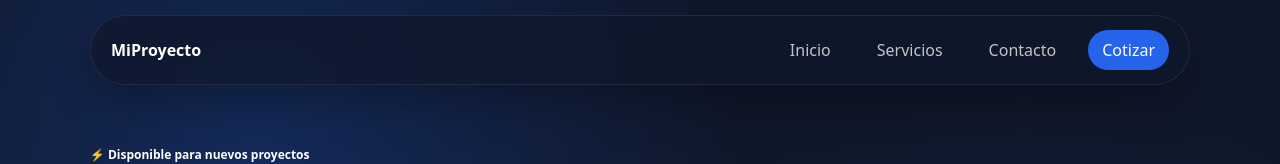
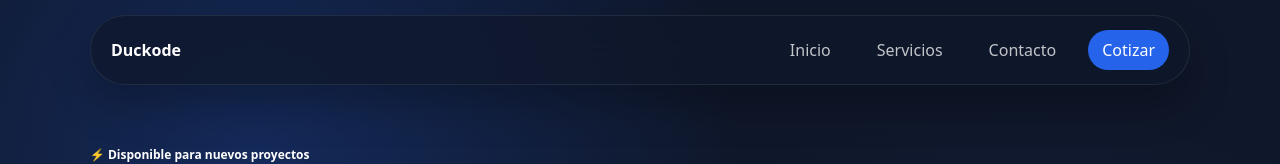
Before and after one commit to jearson-roa/duckode, a React (Vite) app: page / in a window 1280 px wide. Shown: the top 164 px of the page. Built offline with nearby package versions, Linux system fonts and the light colour scheme.

Commit message:
Cambio nombre empresa en navbar

```diff
--- a/src/components/Navbar.tsx
+++ b/src/components/Navbar.tsx
@@ -9,7 +9,7 @@ const Navbar = () => {
         <div className="nav-container">
 
           <div className="brand">
-            MiProyecto
+            Duckode
           </div>
 
           {/* LINKS DESKTOP */}
```
